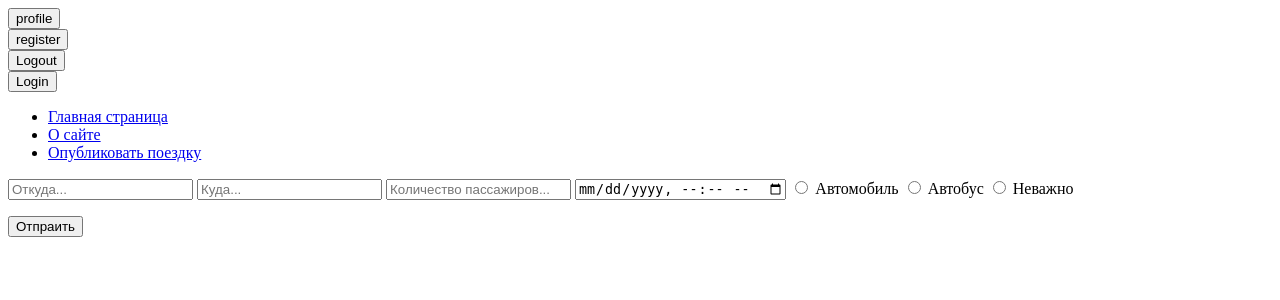
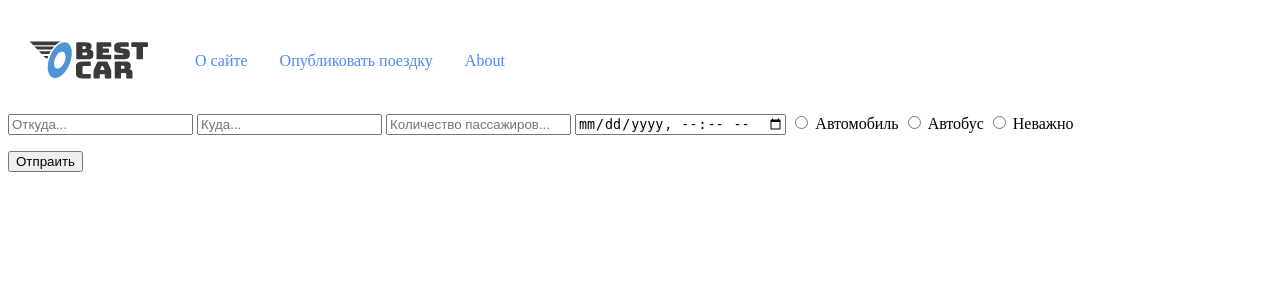
Before and after one commit to lisenkopwnz/pythonProject, a Django app: page / in a window 1280 px wide. Shown: the top 300 px of the page. Run offline with Django 5.2, Linux system fonts and the light colour scheme.

Commit message:
Создан файл base.html ,добавлены стили оформления и некоторые статические файлы.

```diff
--- /dev/null
+++ b/sitecars/bestcar/static/bestcar/css/style_base.css
@@ -0,0 +1,59 @@
+.menu {
+    display: flex;
+  }
+a {
+  text-decoration: none; /* Убираем подчеркивания для ссылок */
+}
+
+
+ul {
+  background: white;
+  list-style: none;
+  margin: 0;
+  padding-left: 0;
+  align-items: center;
+}
+
+li {
+  color: #FFFFFF;
+  background: white;
+  display: block;
+  float: left;
+  padding: 1rem;
+  position: relative;
+  text-decoration: none;
+  transition-duration: 0.5s;
+}
+
+li a {
+  color: #4D88FF;
+}
+
+li:hover {
+  background: white;
+  cursor: pointer;
+}
+
+ul li ul {
+  background: orange;
+  visibility: hidden;
+  opacity: 0;
+  min-width: 5rem;
+  position: absolute;
+  transition: all 0.5s ease;
+  margin-top: 1rem;
+  left: 0;
+  display: none;
+}
+
+ul li:hover > ul,
+ul li ul:hover {
+  visibility: visible;
+  opacity: 1;
+  display: block;
+}
+
+ul li ul li {
+  clear: both;
+  width: 100%;
+}
--- /dev/null
+++ b/sitecars/bestcar/templates/bestcar/base.html
@@ -0,0 +1,35 @@
+
+<!DOCTYPE html>
+<html lang="en">
+{% load static %}
+<head>
+    <meta charset="UTF-8">
+    <title>Title</title>
+
+    <link rel="stylesheet" type="text/css" href="{% static 'bestcar/css/style_base.css' %}">
+</head>
+
+<body>
+    <nav>
+        {% block menu %}
+        <ul class="menu" >
+            <li><a href="{% url 'home' %}">
+            <img src="{% static 'bestcar/images/logo.png' %}" class="logo" alt="Best car" /></a></li>
+            {% for m in menu %}
+            <li> <a href="{% url m.url_name %}">{{ m.title }}</a></li>
+            {% endfor %}
+            <li><a href="#">About<i class="fa fa-angle-down"></i></a>
+                <ul class="submenu">
+                    <li> <a href="{% url 'users:profile' %}">Профиль</a></li>
+                    <li> <a href="{% url 'users:register' %}">Регистрация</a></li>
+                    <li> <a href="{% url 'users:login' %}">Войти</a></li>
+                </ul>
+            </li>
+
+        </ul>
+        {% endblock menu %}
+    </nav>
+    {% block content %}
+    {% endblock %}
+</body>
+</html>
--- a/sitecars/bestcar/templates/bestcar/index.html
+++ b/sitecars/bestcar/templates/bestcar/index.html
@@ -1,34 +1,6 @@
-<!DOCTYPE html>
-<html lang="en">
-<head>
-    <meta charset="UTF-8">
+{% extends 'bestcar/base.html' %}
+{% block content %}
     <title>{{title}}</title>
-</head>
-<body>
-<form action="{% url 'users:profile' %}" method="post">
-                  {% csrf_token %}
-                  <button type="submit" class="btn btn-info">profile</button>
-</form>
-<form action="{% url 'users:register' %}" method="post">
-                  {% csrf_token %}
-                  <button type="submit" class="btn btn-info">register</button>
-</form>
-<form action="{% url 'users:logout' %}" method="post">
-                  {% csrf_token %}
-                  <button type="submit" class="btn btn-info">Logout</button>
-</form>
-<form action="{% url 'users:login' %}" method="post">
-                  {% csrf_token %}
-                  <button type="submit" class="btn btn-info">Login</button>
-</form>
-<ul>
-    <li><a href="{% url 'home' %}">Главная страница</a></li>
-    {% for m in menu %}
-    <li>
-        <a href="{% url m.url_name %}">{{ m.title }}</a>
-    {% endfor %}
-    </li>
-</ul>
 
 <form action="{% url 'search' %}" method="get">
   <input name="d" type="text" placeholder="Откуда...">
@@ -41,5 +13,5 @@
 
     <p><button type="submit">Отпраить</button>
 </form>
-</body>
-</html>
+
+{% endblock %}
--- a/sitecars/sitecars/settings.py
+++ b/sitecars/sitecars/settings.py
@@ -9,7 +9,7 @@ https://docs.djangoproject.com/en/5.0/topics/settings/
 For the full list of settings and their values, see
 https://docs.djangoproject.com/en/5.0/ref/settings/
 """
-
+import os
 from pathlib import Path
 
 # Build paths inside the project like this: BASE_DIR / 'subdir'.
@@ -120,6 +120,7 @@ USE_TZ = True
 # https://docs.djangoproject.com/en/5.0/howto/static-files/
 
 STATIC_URL = 'static/'
+STATIC_ROOT = os.path.join(BASE_DIR, 'staticfiles')
 
 # Default primary key field type
 # https://docs.djangoproject.com/en/5.0/ref/settings/#default-auto-field
```
Also changed, not shown: sitecars/bestcar/templates/bestcar/about.html (+4 -10 lines), sitecars/bestcar/templates/bestcar/post.html (+4 -9 lines), sitecars/bestcar/templates/bestcar/search.html (+5 -18 lines), sitecars/users/templates/users/login.html (+3 -17 lines), sitecars/users/templates/users/profile.html (+10 -17 lines), sitecars/users/templates/users/register.html (+5 -8 lines), sitecars/bestcar/static/bestcar/images/logo.png (added), sitecars/bestcar/static/bestcar/images/logodef.jpg (added), sitecars/bestcar/views.py (line endings or trailing spaces), sitecars/db.sqlite3.
